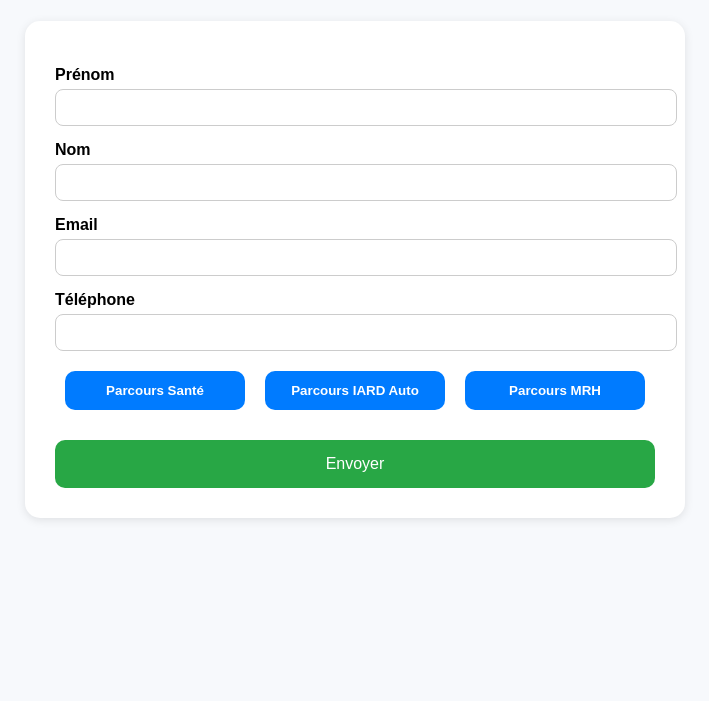
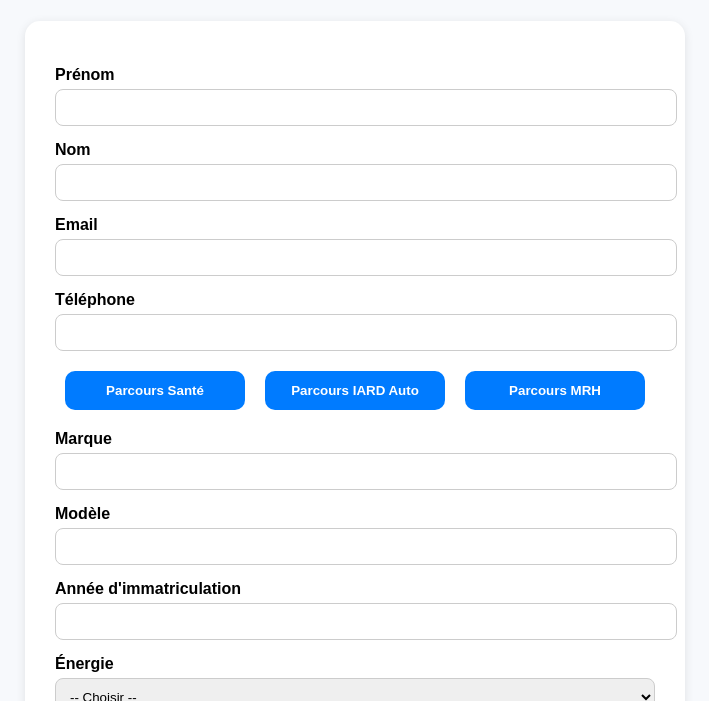
Before and after one commit to djamouha/formulaires, a plain HTML site: page index.html in a window 1280 px wide. Both pictures are taken after a click on the button "Parcours IARD Auto". Shown: the part 99-800 px from the top of the page, without its empty margins (285-994 px from the left). Drawn offline with Linux system fonts and the light colour scheme.

Commit message:
Rajout js parcours

```diff
--- a/index.html
+++ b/index.html
@@ -170,4 +170,11 @@
 
   <script>
     function showSection(sectionId) {
-      const sections = ['sante', 'auto', 'mr
+      const sections = ['sante', 'auto', 'mrh'];
+      sections.forEach(id => {
+        document.getElementById(id).style.display = (id === sectionId) ? 'block' : 'none';
+      });
+    }
+  </script>
+</body>
+</html>
```
